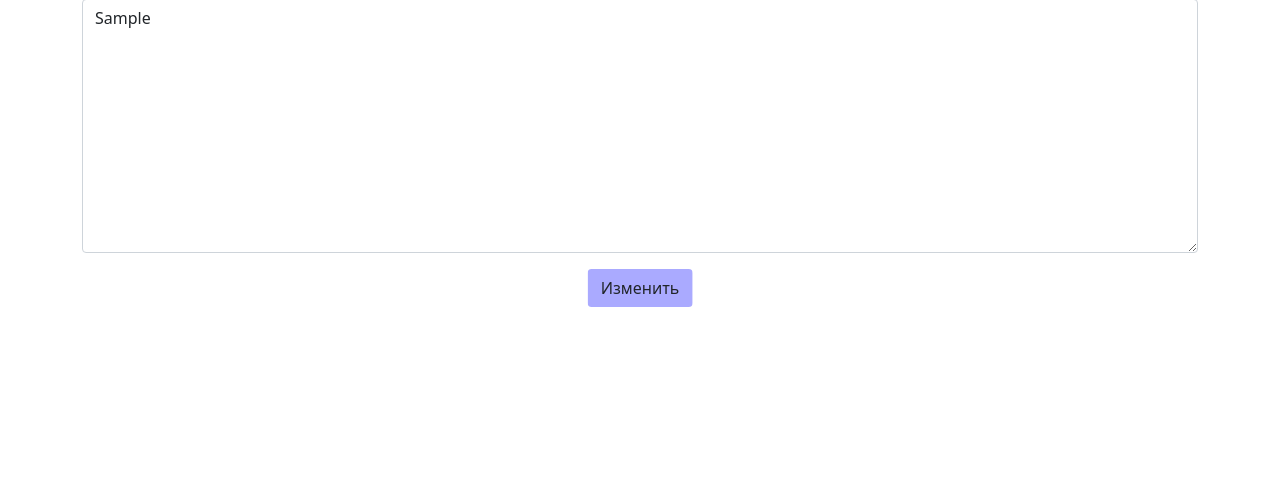
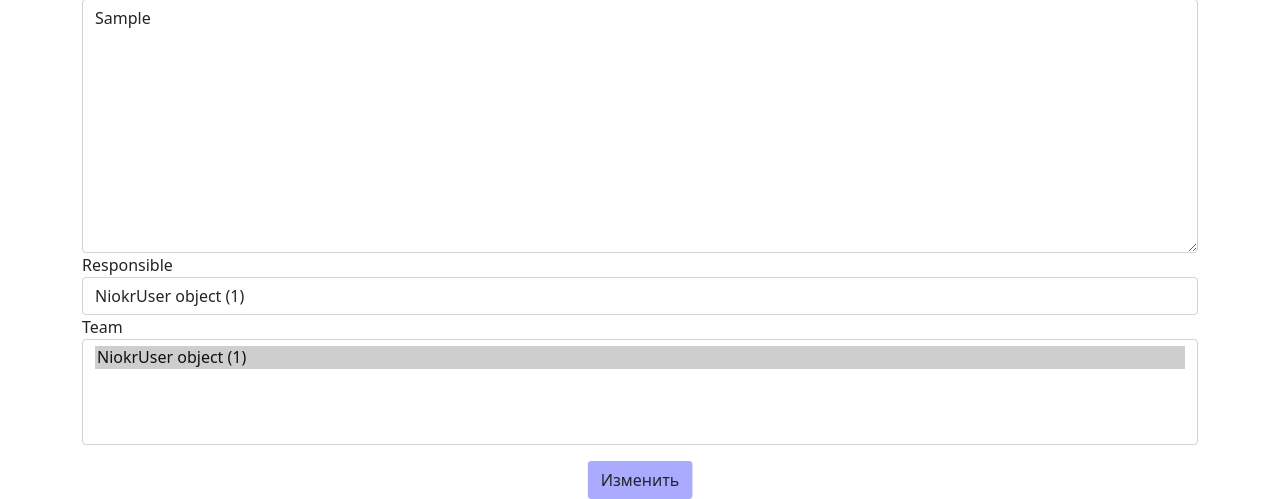
Before and after one commit to XamzatJR/webservice, a Django app: page /niokr_project_update/1 in a window 1280 px wide. Shown: the part 717-1216 px from the top of the page. Before the commit the page ends 1024 px from the top, so only its background shows below. Run offline with Django 3.2, Linux system fonts and the light colour scheme; a user stored in the database is signed in; tables that the repository leaves empty hold one stand-in row (values such as "Sample post").

Commit message:
Add responsible and team

```diff
--- a/apps/projects/admin.py
+++ b/apps/projects/admin.py
@@ -1,5 +1,7 @@
 from django.contrib import admin
-from .models import Project, Criteria
+from .models import NiokrCriteria, NiokrProject, Project, Criteria
 
 admin.site.register(Project)
 admin.site.register(Criteria)
+admin.site.register(NiokrProject)
+admin.site.register(NiokrCriteria)
--- a/apps/projects/forms.py
+++ b/apps/projects/forms.py
@@ -57,6 +57,8 @@ class NiokrProjectCreateForm(forms.ModelForm):
             "patents",
             "cover",
             "annotation",
+            "responsible",
+            "team"
         )
 
     def __init__(self, *args, **kwargs):
@@ -80,6 +82,8 @@ class NiokrProjectUpdateForm(forms.ModelForm):
             "patents",
             "cover",
             "annotation",
+            "responsible",
+            "team"
         )
 
     def __init__(self, *args, **kwargs):
--- a/apps/projects/models.py
+++ b/apps/projects/models.py
@@ -1,3 +1,5 @@
+from random import randint
+
 from django.conf import settings
 from django.db import models
 from django.db.models.deletion import CASCADE
@@ -6,16 +8,15 @@ from django.db.models.fields import (
     CharField,
     DateField,
     DateTimeField,
-    DateField,
+    EmailField,
+    IntegerField,
     TextField,
     URLField,
-    IntegerField,
 )
+from django.db.models.fields.files import ImageField
+from django.db.models.fields.related import ForeignKey, ManyToManyField
 from django.shortcuts import reverse
-from django.db.models.fields.related import ForeignKey
 from django.utils.translation import gettext_lazy as _
-
-from random import randint
 
 
 def random_hex() -> str:
@@ -107,6 +108,15 @@ class Criteria(models.Model):
         )
 
 
+class NiokrUser(models.Model):
+    fullname = CharField(_("Фио"), max_length=255)
+    phone = CharField(_("Номер телефона"), max_length=255)
+    email = EmailField(_("Email"))
+    academic_degrees = TextField(_("Ученые звания"))
+    academic_titles = TextField(_("Ученые звания"))
+    photo = ImageField("Фото", null=True, blank=True)
+
+
 class NiokrProject(models.Model):
     user = ForeignKey(settings.AUTH_USER_MODEL, on_delete=CASCADE, db_index=True)
     theme = CharField(_("Тема НИОКР"), max_length=150, db_index=True)
@@ -132,6 +142,9 @@ class NiokrProject(models.Model):
         _("Обложка"), upload_to="niokr_project_photos/", null=True, blank=True
     )
     annotation = TextField(_("Аннотация к проекту (до 2000 символов)"), max_length=2000)
+    responsible = ForeignKey(NiokrUser, on_delete=CASCADE, related_name="responsible")
+    team = ManyToManyField(NiokrUser)
+
     created_at = DateTimeField(_("Время создания"), auto_now_add=True)
     date = DateField(_("Дата создания"), auto_now_add=True, null=True)
     hex_color = CharField(_("Hex цвет"), max_length=20, blank=True, default="")
--- a/apps/projects/templates/projects/niokr_project_create.html
+++ b/apps/projects/templates/projects/niokr_project_create.html
@@ -22,6 +22,8 @@
     <div id="patents" class="disabled" > <h6>Перечислите все патенты через запятую:</h6> {{ form.patents }}</div>
     <p class="card-text"> <h6>Оборудование, необходимое для реализации проекта:</h6> {{ form.equipment }}</p>
     <p class="card-text"> <h6>Аннотация к НИОКР:</h6> {{ form.annotation }}</p>
+    <p>{{ form.responsible }}</p>
+    <p>{{ form.team }}</p>
     <button type="submit" class="btn mt-3" style="position: relative; left: 50%; transform: translate(-50%, 0); background-color: rgb(170, 170, 255);">Добавить проект</button>
 </form>
 <script src="https://cdnjs.cloudflare.com/ajax/libs/jquery/3.6.0/jquery.min.js" integrity="sha512-894YE6QWD5I59HgZOGReFYm4dnWc1Qt5NtvYSaNcOP+u1T9qYdvdihz0PPSiiqn/+/3e7Jo4EaG7TubfWGUrMQ==" crossorigin="anonymous"></script>
--- a/apps/projects/views.py
+++ b/apps/projects/views.py
@@ -1,5 +1,3 @@
-import itertools
-
 from django.contrib.auth.mixins import LoginRequiredMixin
 from django.http.response import JsonResponse
 from django.urls import reverse_lazy
@@ -11,17 +9,12 @@ from django_filters.rest_framework import DjangoFilterBackend
 from rest_framework.filters import SearchFilter
 from rest_framework.views import APIView
 from rest_framework.viewsets import ModelViewSet
-from rest_framework.views import APIView
-
 
 from apps.users.models import CustomUser
 
 from . import forms
-from .models import Criteria, Project, NiokrProject, NiokrCriteria
-from .serializer import (
-    CriteriaSerializer,
-    ProjectSerializer,
-)
+from .models import Criteria, NiokrCriteria, NiokrProject, Project
+from .serializer import CriteriaSerializer, ProjectSerializer
 
 
 class ProjectsOutputView(LoginRequiredMixin, ListView):
@@ -143,12 +136,6 @@ def change_criteria(request):
             return JsonResponse(
                 {"count": project.__dict__[field], "rating": project.rating}
             )
-
-
-class ProjectsDatesView(APIView):
-    def get(self, *args, **kwargs):
-        dates = {project.date for project in Project.objects.all()}
-        return JsonResponse({"dates": [date.strftime("%Y-%m-%d") for date in dates]})
 
 
 def add_responsible(request):
--- a/config/yasg.py
+++ b/config/yasg.py
@@ -5,10 +5,7 @@ from rest_framework import permissions
 
 
 schema_view = get_schema_view(
-    openapi.Info(
-        title="Snippets API",
-        default_version="v1",
-    ),
+    openapi.Info(title="Snippets API", default_version="v1",),
     public=True,
     permission_classes=(permissions.AllowAny,),
 )
```
Also changed, not shown: apps/projects/urls.py (+3 -11 lines), apps/users/admin.py (+1 -9 lines).
